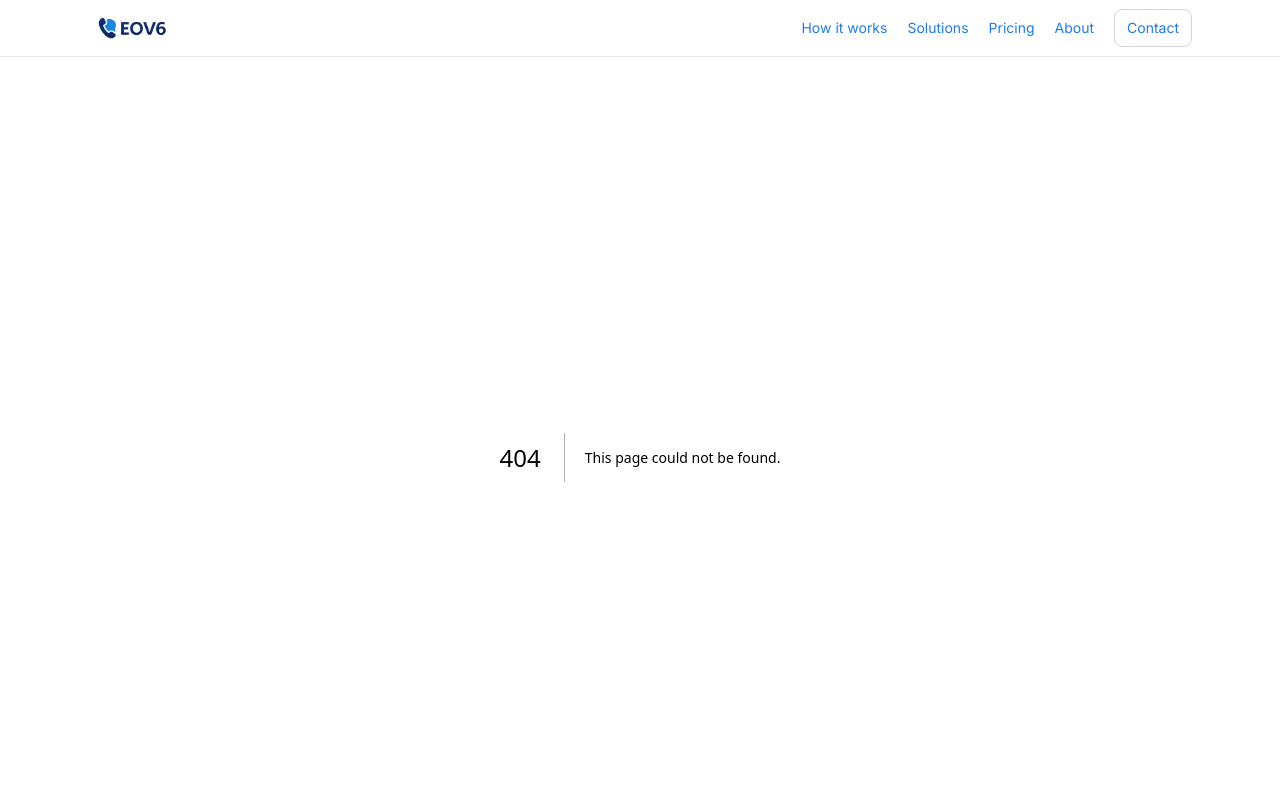
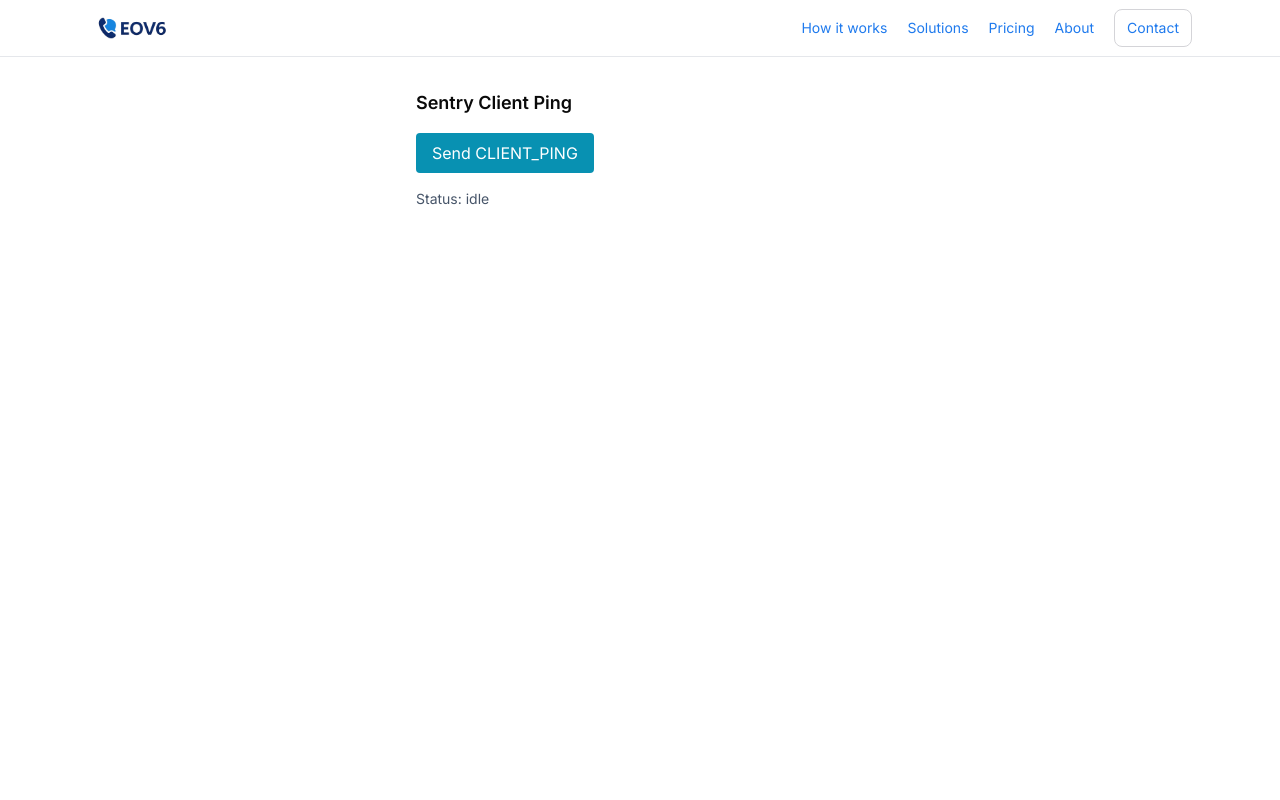
Before and after one commit to RaveCorp392/eov6, a Next.js app: page /admin/sentry-ping in a window 1280 px wide. Before the commit this address had no page. Shown: the top 800 px of the page. Built offline with nearby package versions, Linux system fonts and the light colour scheme; no server answers.

Commit message:
obs: add Sentry DSN sanity + client ping pages

```diff
--- /dev/null
+++ b/app/admin/sentry-ping/page.tsx
@@ -0,0 +1,29 @@
+"use client";
+
+import * as Sentry from "@sentry/nextjs";
+import { useState } from "react";
+
+export default function SentryPing() {
+  const [status, setStatus] = useState<string>("idle");
+
+  return (
+    <main className="mx-auto max-w-lg p-8 space-y-4">
+      <h1 className="text-lg font-semibold">Sentry Client Ping</h1>
+      <button
+        className="rounded px-4 py-2 bg-cyan-600 text-white"
+        onClick={() => {
+          try {
+            Sentry.captureMessage("CLIENT_PING");
+            setStatus("sent");
+          } catch (e) {
+            setStatus("failed");
+            console.error(e);
+          }
+        }}
+      >
+        Send CLIENT_PING
+      </button>
+      <p className="text-sm text-slate-600">Status: {status}</p>
+    </main>
+  );
+}
--- /dev/null
+++ b/app/api/debug-sentry/route.ts
@@ -0,0 +1,25 @@
+import { NextResponse } from "next/server";
+
+export const runtime = "nodejs";
+export const dynamic = "force-dynamic";
+
+function mask(v?: string) {
+  if (!v) return null;
+  // show scheme + first 12 chars only
+  const m = v.match(/^https?:\/\/([^@]+)@/);
+  const head = m ? m[1].slice(0, 12) : v.slice(0, 12);
+  return `${head}…`;
+}
+
+export async function GET() {
+  const server = process.env.SENTRY_DSN || null;
+  const client = process.env.NEXT_PUBLIC_SENTRY_DSN || null;
+  return NextResponse.json({
+    ok: true,
+    env: process.env.VERCEL_ENV || process.env.NODE_ENV,
+    server_dsn_present: !!server,
+    server_dsn_head: mask(server),
+    client_dsn_present: !!client,
+    client_dsn_head: mask(client),
+  });
+}
```
